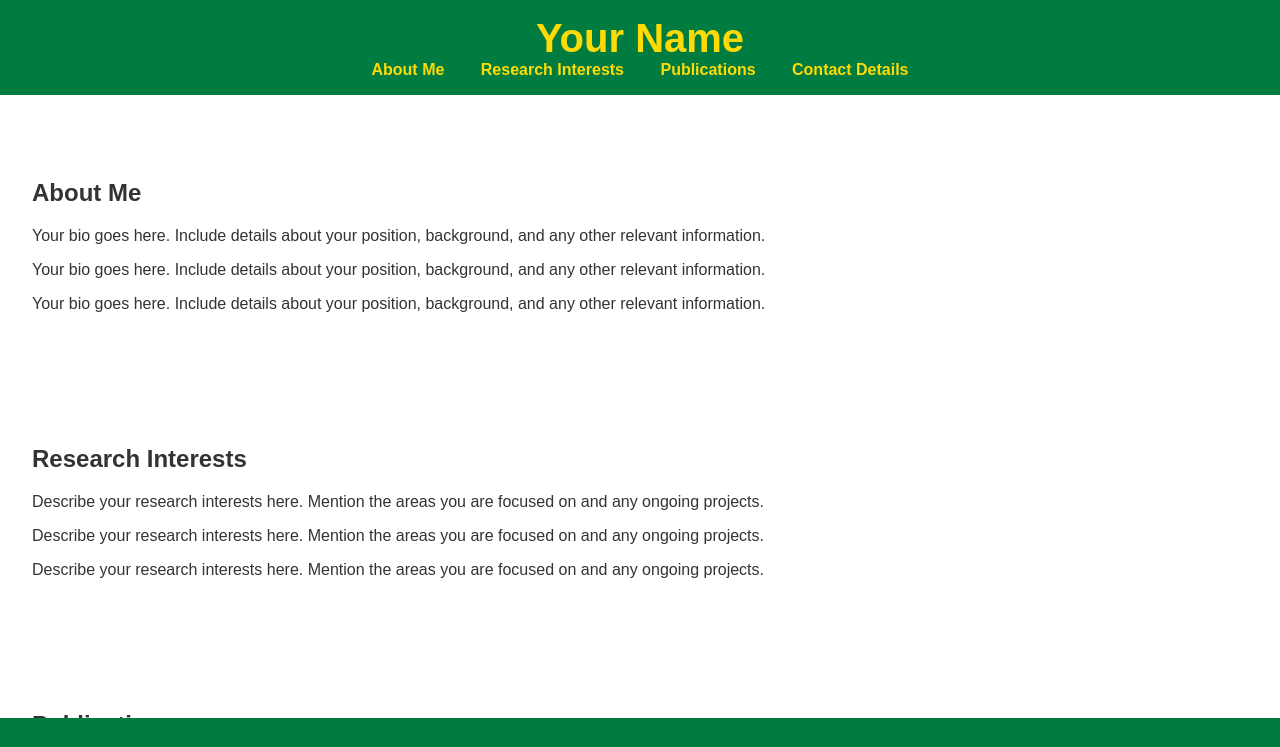
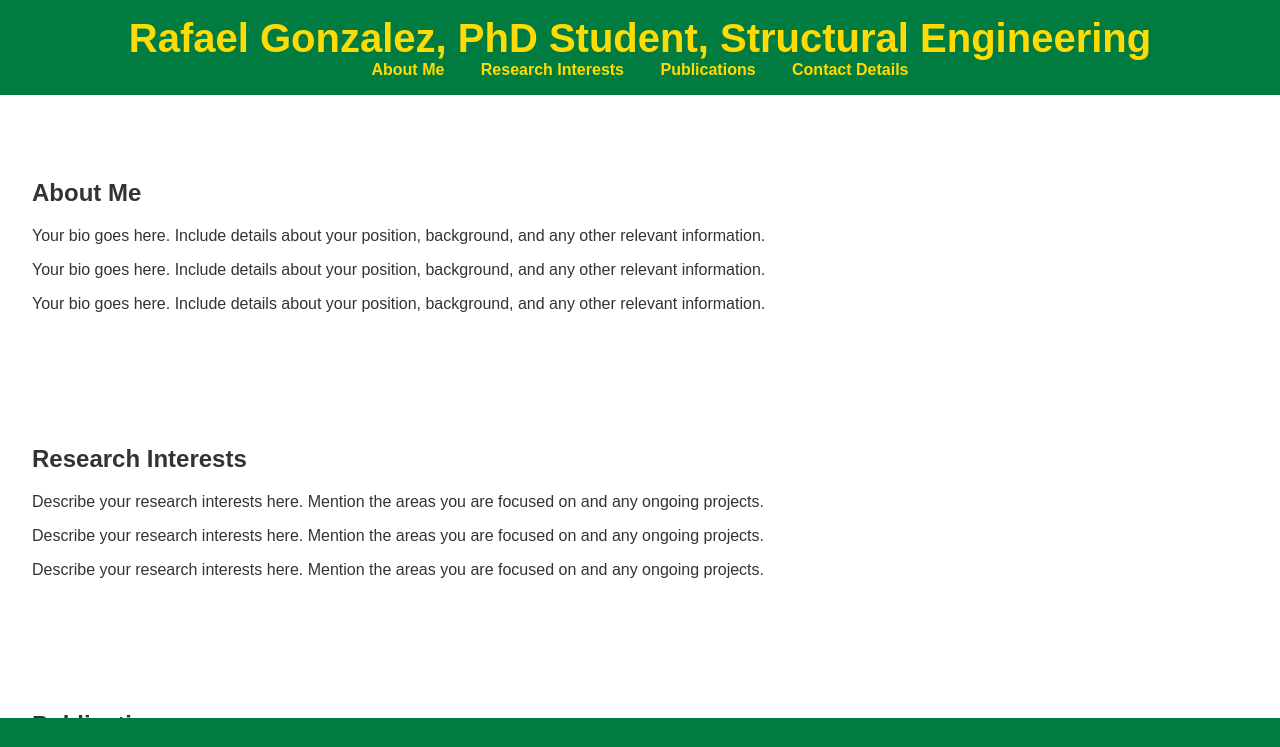
Before and after one commit to rafaelgm-uofa/github.io, a plain HTML site: page index.html in a window 1280 px wide. Shown: the top 747 px of the page. Drawn offline with Linux system fonts and the light colour scheme.

Commit message:
Update index.html

```diff
--- a/index.html
+++ b/index.html
@@ -47,7 +47,7 @@
 </head>
 <body>
     <header>
-        <h1>Your Name</h1>
+        <h1>Rafael Gonzalez, PhD Student, Structural Engineering</h1>
         <nav>
             <a href="#about">About Me</a>
             <a href="#research">Research Interests</a>
```
